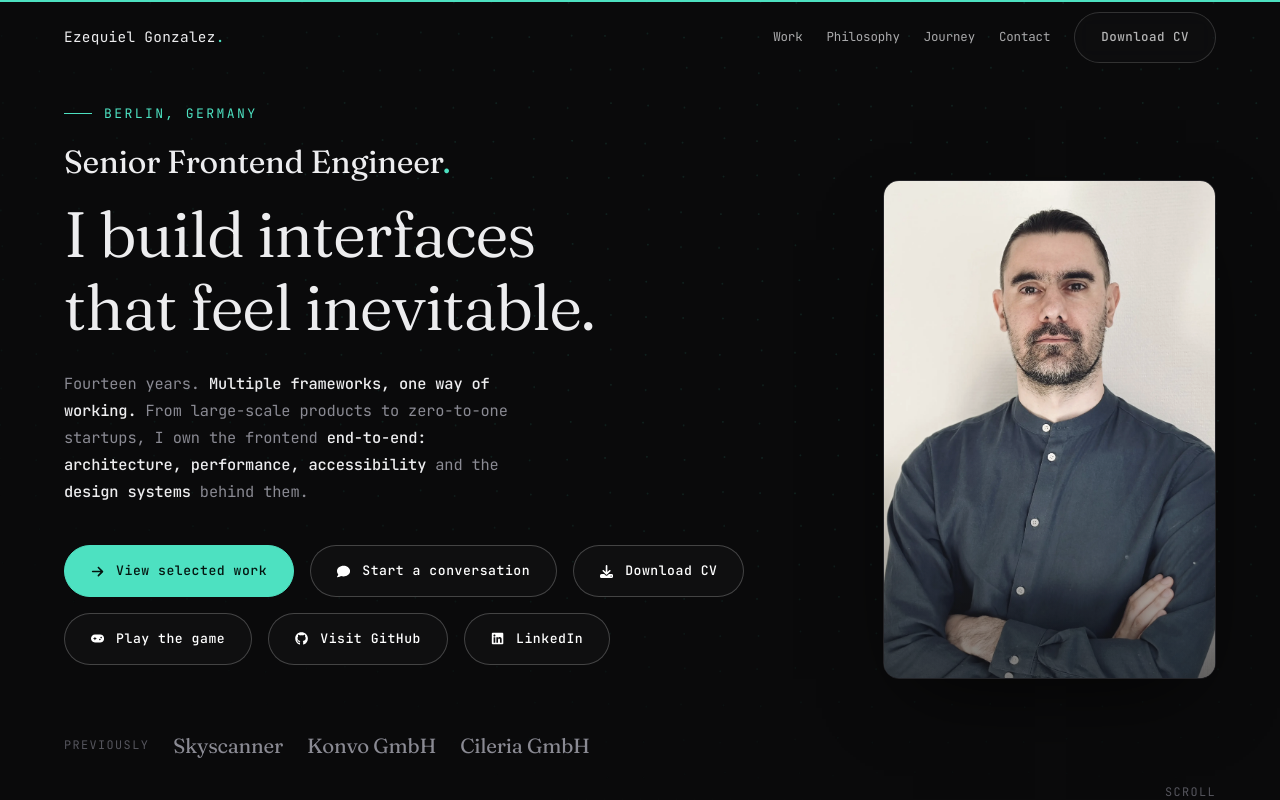
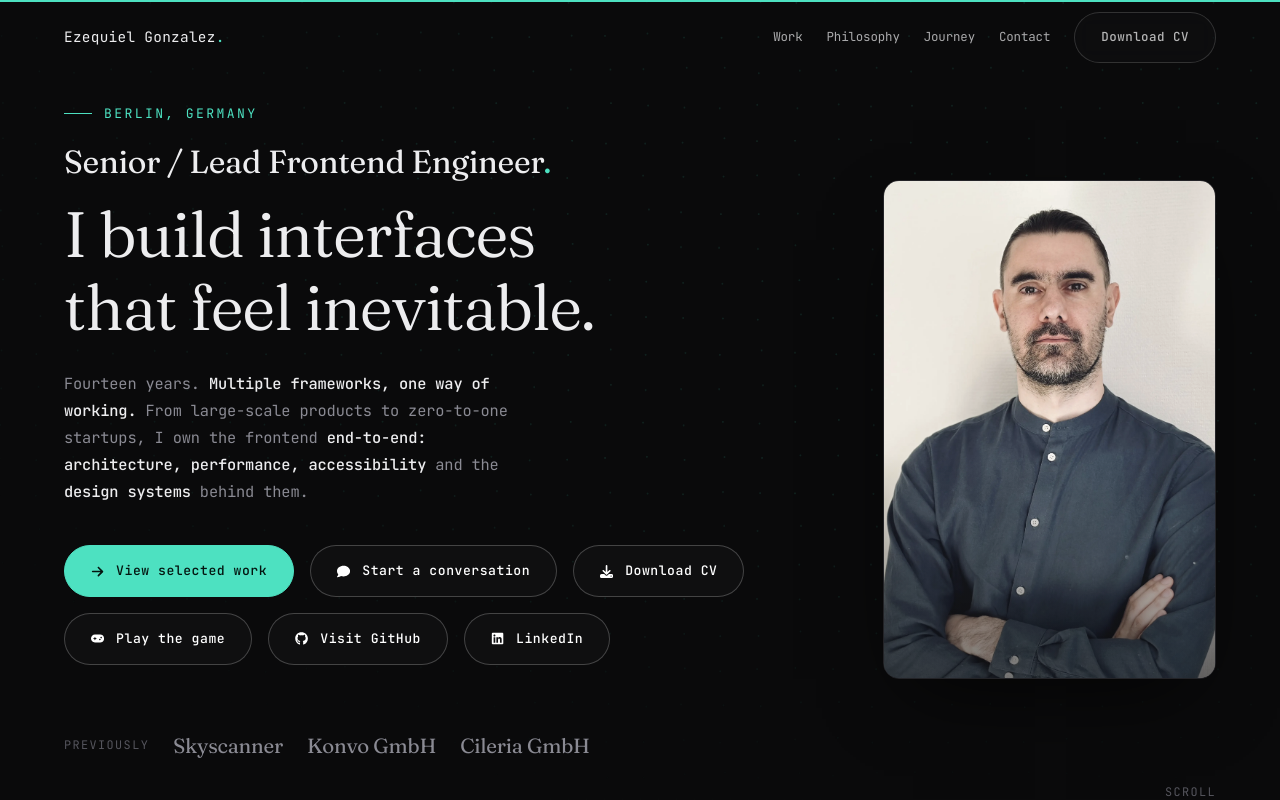
Before and after one commit to Pilag6/pila.dev, a React (Vite) app: page / in a window 1280 px wide. Shown: the top 800 px of the page. Built offline with nearby package versions, Linux system fonts and the light colour scheme; a web font is replaced by a local one.

Commit message:
feat: sharpen frontend positioning

```diff
--- a/src/redesign/siteData.js
+++ b/src/redesign/siteData.js
@@ -6,7 +6,7 @@
 export const profile = {
   name: "Ezequiel Gonzalez",
   alias: "Pila",
-  role: "Senior Frontend Engineer",
+  role: "Senior / Lead Frontend Engineer",
   location: "Berlin, Germany",
   email: "pilag6@gmail.com",
   phone: "+49 1745735026",
```
